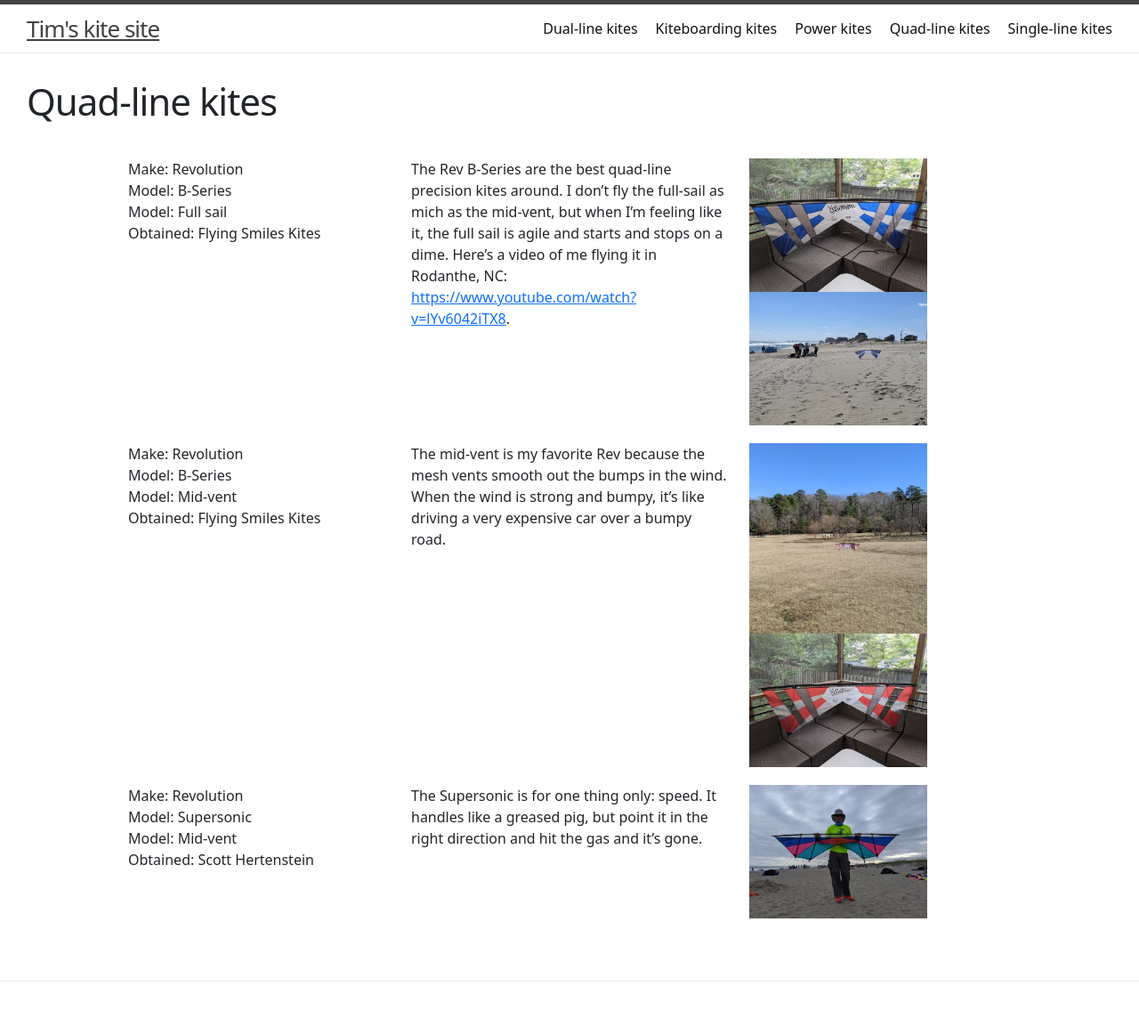
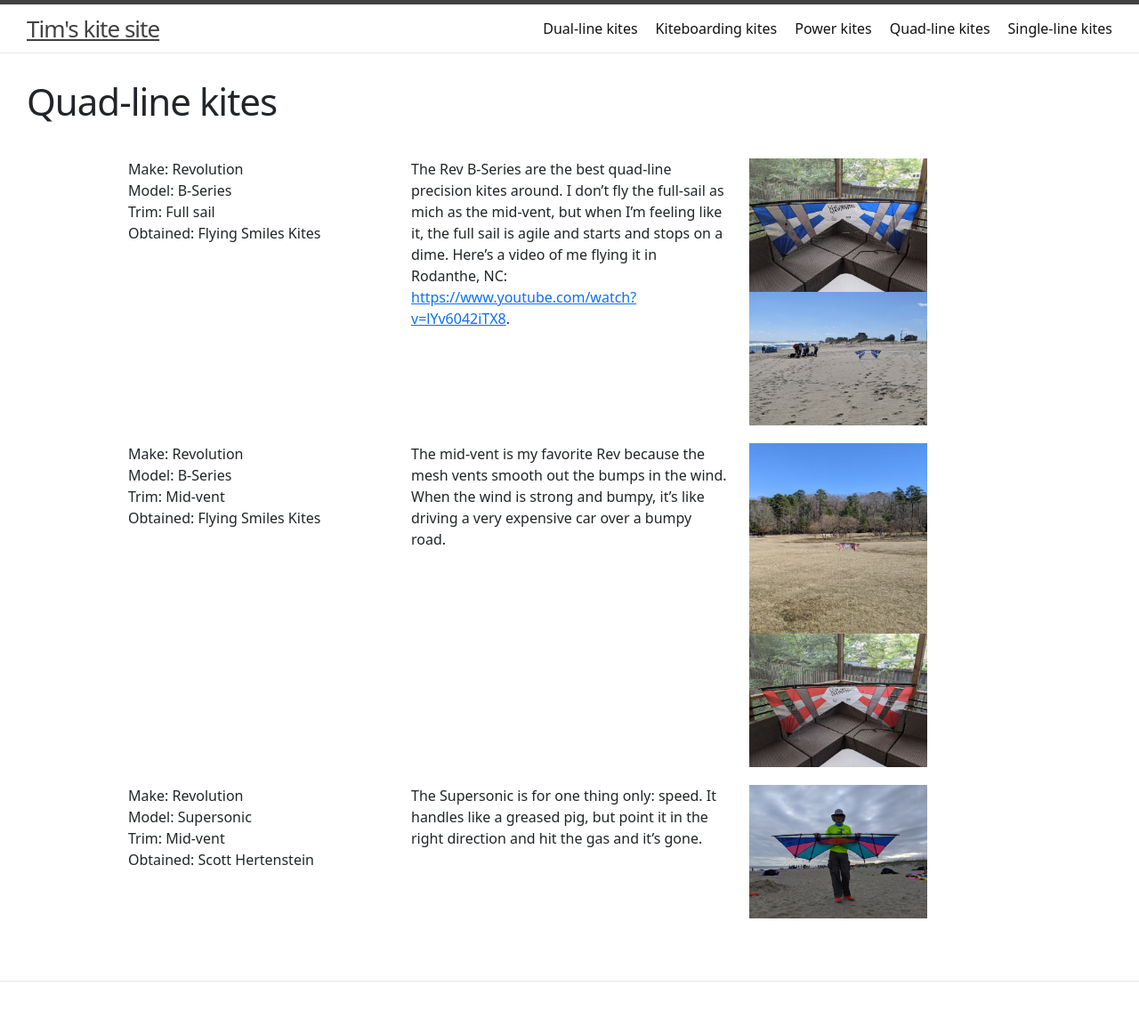
Before and after one commit to timothymcmackin/kite-site, a Jekyll site: the page built from pages/quad.md, in a window 1280 px wide. Shown: the whole page at 89% size. Built offline with Jekyll 4.4.1, drawn with Linux system fonts in a browser that asks for light colours.

Commit message:
This is trim, not model

```diff
--- a/pages/quad.md
+++ b/pages/quad.md
@@ -46,7 +46,7 @@ window.showKites = function(idx) {
       <ul class="kite-detail-list">
         <li>Make: {{ kite.make }}</li>
         <li>Model: {{ kite.model }}</li>
-        <li>Model: {{ kite.trim }}</li>
+        <li>Trim: {{ kite.trim }}</li>
         <li>Obtained: {{ kite.obtained }}</li>
       </ul>
     </div>
```
